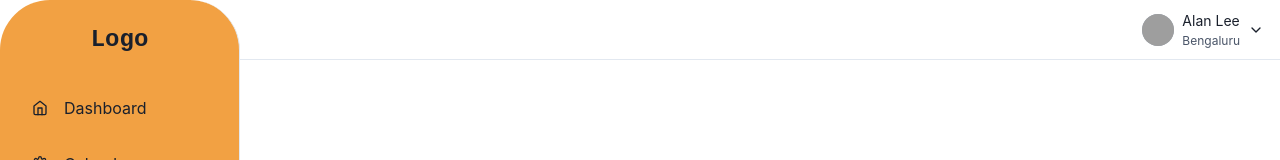
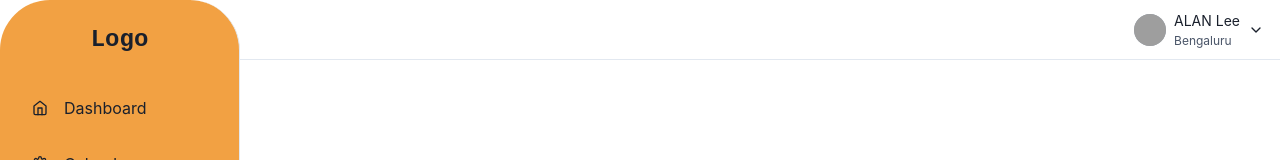
Before and after one commit to prajwalmadhav/Audire-frontend, a React (Create React App) app: page / in a window 1280 px wide. Shown: the top 160 px of the page. Built offline with nearby package versions, Linux system fonts and the light colour scheme; grey boxes are pictures that could not be loaded.

Commit message:
Changed profile name

```diff
--- a/src/Components/Sidebar.tsx
+++ b/src/Components/Sidebar.tsx
@@ -205,7 +205,7 @@ const MobileNav = ({ onOpen, ...rest }: MobileProps) => {
                   alignItems="flex-start"
                   spacing="1px"
                   ml="2">
-                  <Text fontSize="sm">Alan Lee </Text>
+                  <Text fontSize="sm">ALAN Lee </Text>
                   <Text fontSize="xs" color="gray.600">
                     Bengaluru
                   </Text>
```
